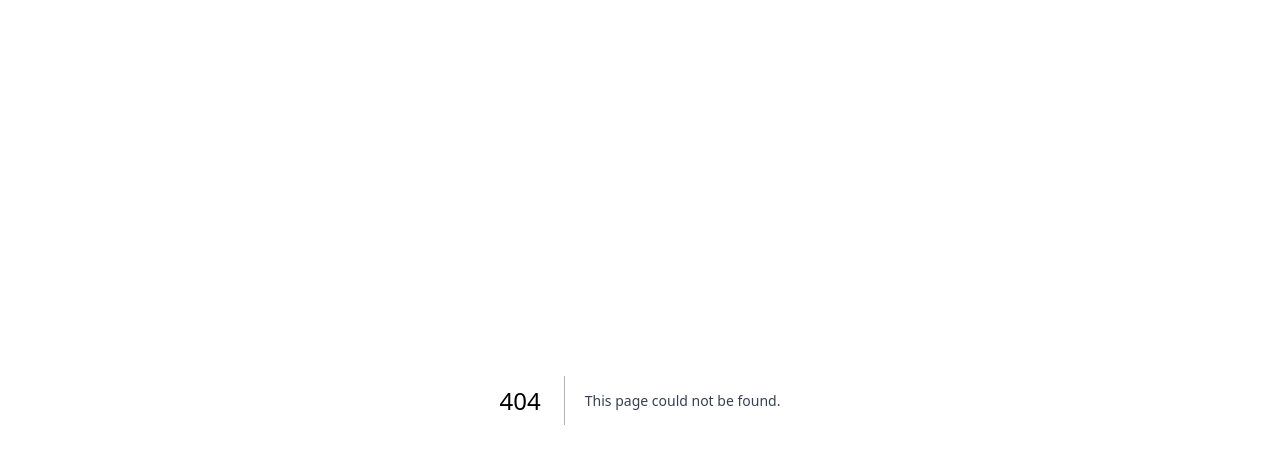
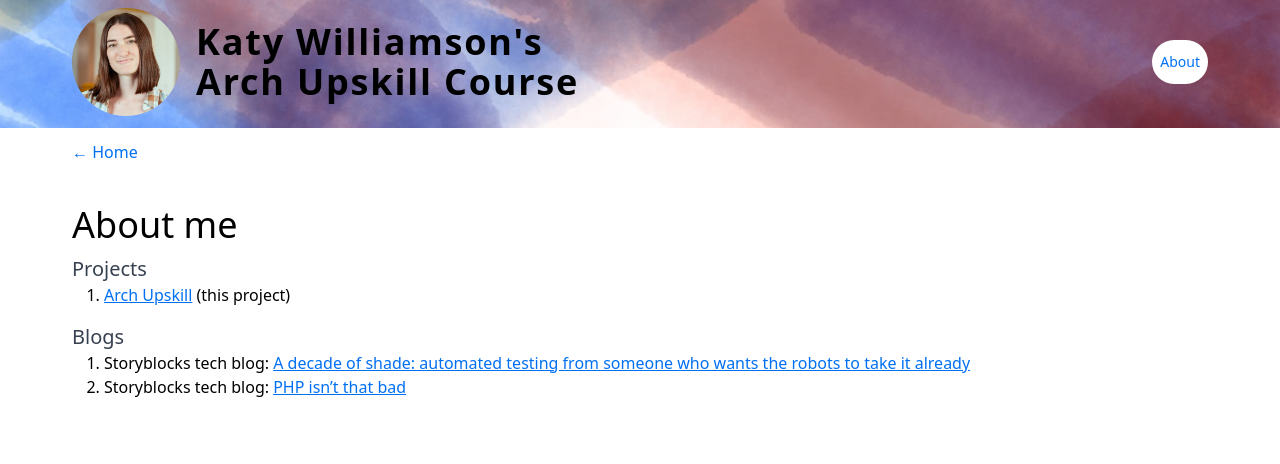
Before and after one commit to kwilliamson34/arch-upskill, a Next.js app: page /about in a window 1280 px wide. Before the commit this address had no page. Shown: the top 464 px of the page. Built offline with nearby package versions, Linux system fonts and the light colour scheme.

Commit message:
about me page

```diff
--- a/components/layout.js
+++ b/components/layout.js
@@ -52,15 +52,21 @@ export default function Layout({ children, home }) {
           <br />
           Arch Upskill Course
         </h2>
-        {!home && (
-          <Link
-            href="/"
-            className="bg-white rounded-3xl no-underline text-sm leading-loose ml-auto p-2 z-10"
-          >
-            ←<span className="hidden md:inline-block">&nbsp;Back</span>
-          </Link>
-        )}
+        <Link
+          href="/about"
+          className="bg-white rounded-3xl no-underline text-sm leading-loose ml-auto p-2 z-10"
+        >
+          About
+        </Link>
       </header>
+      {!home && (
+        <Link
+          href="/"
+          className={clsx(styles.container, "no-underline !py-0 mt-4")}
+        >
+          ←&nbsp;Home
+        </Link>
+      )}
       <main className={clsx(styles.container, "w-full")}>{children}</main>
     </>
   );
--- /dev/null
+++ b/pages/about/index.tsx
@@ -0,0 +1,51 @@
+import Head from "next/head";
+import Layout from "../../components/layout";
+
+export default function About() {
+  return (
+    <Layout home={false}>
+      <Head>
+        <title>About me</title>
+      </Head>
+      <h1>About me</h1>
+      <section>
+        <h2>Projects</h2>
+        <ol>
+          <li>
+            <a
+              href="https://github.com/kwilliamson34/arch-upskill"
+              target="_blank"
+            >
+              Arch Upskill
+            </a>
+            &nbsp;(this project)
+          </li>
+        </ol>
+      </section>
+      <section>
+        <h2>Blogs</h2>
+        <ol>
+          <li>
+            Storyblocks tech blog:&nbsp;
+            <a
+              href="https://medium.com/storyblocks-engineering/a-decade-of-shade-automated-testing-from-someone-who-wants-the-robots-to-take-it-already-60193d470eab"
+              target="_blank"
+            >
+              A decade of shade: automated testing from someone who wants the
+              robots to take it already
+            </a>
+          </li>
+          <li>
+            Storyblocks tech blog:&nbsp;
+            <a
+              href="https://medium.com/storyblocks-engineering/php-isnt-that-bad-68faa2bc5cca"
+              target="_blank"
+            >
+              PHP isn’t that bad
+            </a>
+          </li>
+        </ol>
+      </section>
+    </Layout>
+  );
+}
--- a/styles/global.css
+++ b/styles/global.css
@@ -66,3 +66,7 @@ ul {
 li {
   margin-left: 2rem;
 }
+
+section {
+  margin-bottom: 16px;
+}
```
